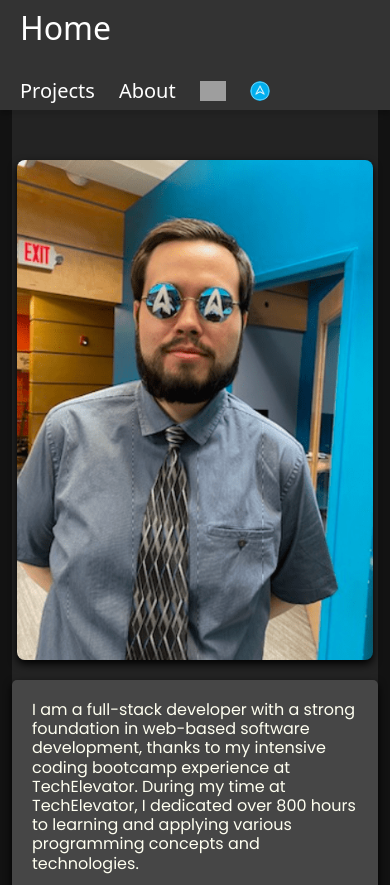
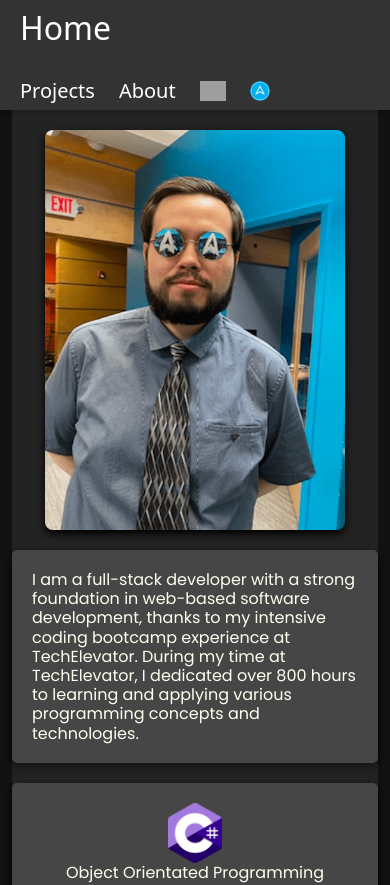
Before and after one commit to MoldyChip/portfolio-website, a React (Vite) app: page /about in a window 390 px wide. Shown: the top 885 px of the page. Built offline with nearby package versions, Linux system fonts and the light colour scheme; grey boxes are pictures that could not be loaded; the HTML template or start-up script is replaced by a standard one.

Commit message:
changed layout of about page

```diff
--- a/src/About/About.jsx
+++ b/src/About/About.jsx
@@ -4,7 +4,7 @@ import { jimmie, cSharp, javascript, vue, bootstrap, ssms, agile, git, vsCode, v
 
 export default function About() {
   return <>
-    <section >
+    <section className='about-container'>
       <div className='about-topcontainer'>
         <img className="about-portrait" src={jimmie}></img>
         <h1 className='about-card'>
--- a/src/index.css
+++ b/src/index.css
@@ -74,15 +74,15 @@ body {
 }
 
 .about-portrait {
-  max-width: 100%;
-  height: 700px;
+  width: 400px;
+  height: 500px;
   border-radius: 8px;
-  display: block;
   margin-top: 50px;
   box-shadow: 0 4px 8px 0 #000000;
   transition: 0.3s;
   background-color: #333;
-  margin-left: auto;
+  margin-left: 20px;
+  margin-right: 10px;
 }
 
 .site-title {
@@ -258,11 +258,12 @@ a {
 
 .about-topcontainer {
   color: #FFFFF0;
+  background-color: rgba(255, 255, 255, 0.07);
+  margin: auto;
+}
+
+.about-container {
   display: flex;
-  background-color: rgba(255, 255, 255, 0.07);
-  flex-wrap: wrap;
-  justify-content: flex-start;
-  align-items: flex-start;
 }
 
 .about-middlecontainer {
@@ -283,10 +284,11 @@ a {
   max-height: 550px;
   max-width: 600px;
   padding: 20px;
-  margin-top: 200px;
-  margin-left: auto;
-  margin-right: auto;
+  margin-top: 20px;
+  margin-left: 20px;
+  margin-right: 10px;
   font-family: 'Poppins';
+  font-size:larger;
 }
 
 .about-smallerCard {
@@ -299,7 +301,7 @@ a {
   max-width: 500px;
   padding: 20px;
   margin-top: 50px;
-  margin-left: 170px;
+  margin-left: a;
   margin-right: auto;
   font-family: 'Poppins';
   margin-bottom: 10px;
@@ -461,13 +463,13 @@ form button {
   }
 
   .about-portrait {
-    max-width: 100%;
-    height: 700px;
+    max-width: 500px;
+    height: 600px;
     border-radius: 8px;
     box-shadow: 0 4px 8px 0 #000000;
     transition: 0.3s;
     background-color: #333;
-    margin-left: 180px;
+    margin-left: 20px;
 
   }
 
@@ -480,19 +482,17 @@ form button {
     max-height: 550px;
     max-width: 600px;
     padding: 20px;
-    margin-left: 180px;
-    margin-right: auto;
+    margin-left: 20px;
+    margin-right: 20px;
     font-family: 'Poppins';
   }
 
   .about-topcontainer {
     color: #FFFFF0;
-    display: flex;
+
     background-color: rgba(255, 255, 255, 0.07);
-    flex-wrap: wrap;
-    justify-content: flex-start;
-    align-items: flex-start;
-    margin-right: 10px;
+
+
   }
 
   .about-middlecontainer {
@@ -518,16 +518,287 @@ form button {
   }
 }
 
+
+
+@media screen and (max-width: 1826px) {
+  .portrait {
+    height: 700px;
+    margin-left: 100px;
+    margin-right: auto;
+    margin-bottom: auto;
+  }
+
+  .personal-container {
+    margin-bottom: 400px;
+    margin-left: auto;
+    margin-right: auto;
+    margin-top: 50px;
+  }
+
+  .home-card {
+    margin-left: 300px;
+    margin-right: auto;
+    margin-top: 100px;
+  }
+
+  .portrait-container {
+    display: flex;
+
+  }
+
+  .personal-name {
+    font-size: 56px;
+  }
+
+  .portrait-card{
+    font-size: larger;
+    margin-top: 10px;
+    margin-left: auto;
+    margin-right: auto
+  }
+
+.about-portrait {
+  width: 100%;
+  height: 500px;
+  margin-left: 20px;
+  margin-right: auto;
+  margin-top: 50px;
+  margin-bottom: 20px;
+}
+
+.about-card {
+  padding: 20px;
+  font-size: medium;
+  margin-left: 20px;
+}
+
+.about-smallerCard {
+  margin-left: auto;
+  margin-right: auto;
+  margin-top: 20px;
+}
+
+.about-title {
+  font-size: medium;
+}
+
+.about-p {
+  font-size: small;
+}
+
+.software-icon {
+  max-width: 100%;
+  height: 60px;
+}
+
+body {
+  background-color: #121212;
+  width:auto
+}
+
+.project-container {
+  display: flex;
+  flex-wrap: wrap;
+  justify-content:flex-start;
+}
+
+.card {
+  margin-top: 20px;
+  margin-right:auto;
+  margin-left: auto;
+  margin-bottom: 20px;
+
+}
+
+.project-title {
+  font-size: x-large;
+}
+
+.project-p {
+  font-size: medium;
+}
+
+
+}
+
+@media screen and (max-width: 1633px) {
+  .portrait {
+    height: 500px;
+    margin-left: 20px;
+    margin-right: auto;
+    margin-bottom: auto;
+  }
+
+  .personal-container {
+    margin-bottom: 400px;
+    margin-left: auto;
+    margin-right: auto;
+    margin-top: 50px;
+  }
+
+  .home-card {
+    margin: auto;
+  }
+
+  .portrait-container {
+    display: flex;
+
+  }
+
+  .personal-title {
+    font-size: larger;
+  }
+
+  .personal-name {
+    font-size: xx-large;
+  }
+
+  .portrait-card{
+    font-size: larger;
+    margin-top: 10px;
+    margin-left: auto;
+    margin-right: auto
+  }
+
+  .about-topcontainer {
+    margin: 0px
+  }
+
+.about-portrait {
+  width: 400px;
+  height: 500px;
+  margin-left: 20px;
+  margin-right: auto;
+  margin-top: 50px;
+  margin-bottom: 20px;
+}
+
+.about-card {
+  padding: 20px;
+  font-size: medium;
+  margin-left: 20px;
+}
+
+.about-smallerCard {
+  margin-left: auto;
+  margin-right: auto;
+  margin-top: 20px;
+}
+
+.about-title {
+  font-size: medium;
+}
+
+.about-p {
+  font-size: small;
+}
+
+.software-icon {
+  max-width: 100%;
+  height: 60px;
+}
+
+body {
+  background-color: #121212;
+  width:auto
+}
+
+.project-container {
+  display: flex;
+  flex-wrap: wrap;
+  justify-content:flex-start;
+}
+
+.card {
+  margin-top: 20px;
+  margin-right:auto;
+  margin-left: auto;
+  margin-bottom: 20px;
+
+}
+
+.project-title {
+  font-size: x-large;
+}
+
+.project-p {
+  font-size: medium;
+}
+
+
+}
+
+@media screen and (max-width: 922px) {
+
+  .about-container {
+    display: flex;
+    flex-wrap: wrap;
+  }
+
+  .portrait {
+    height: 500px;
+    margin-left: auto;
+    margin-right: auto;
+    margin-bottom: auto;
+  }
+
+  .about-topcontainer {
+    margin: 0px;
+    padding: 0px;
+    width: 922px;
+  }
+
+  .about-portrait {
+    width: 300px;
+    height: 400px;
+    margin-left: 10px;
+    margin-right: 10px;
+    margin-top: 20px;
+    margin-bottom: auto;
+  }
+
+  .about-card {
+    margin-right: auto;
+    margin-left: auto;
+  }
+
+  .personal-container {
+    margin-bottom: 10px;
+    margin-left: auto;
+    margin-right: auto;
+    margin-top: 50px;
+  }
+
+  .home-card {
+    margin: auto;
+  }
+
+  .portrait-container {
+    display: flex;
+    flex-wrap: wrap;
+    justify-content: center;
+  }
+
+  .contact-form {
+    width: auto;
+  }
+}
+
 @media screen and (max-width: 844px) {
   .nav {
     gap: 1rem;
   }
 
+.about-container {
+  display: flex;
+  flex-wrap: wrap;
+}
+
 .about-portrait {
-  max-width: 100%;
+  width: 300px;
   height: 400px;
-  margin-left: auto;
-  margin-right: auto;
+  margin-left: 10px;
+  margin-right: 10px;
   margin-top: 20px;
   margin-bottom: auto;
 }
@@ -584,243 +855,13 @@ body {
 }
 }
 
-@media screen and (max-width: 1633px) {
-  .portrait {
-    height: 500px;
-    margin-left: 20px;
-    margin-right: auto;
-    margin-bottom: auto;
-  }
-
-  .personal-container {
-    margin-bottom: 400px;
-    margin-left: auto;
-    margin-right: auto;
-    margin-top: 50px;
-  }
-
-  .home-card {
-    margin: auto;
-  }
-
-  .portrait-container {
-    display: flex;
-
-  }
-
-  .personal-title {
-    font-size: larger;
-  }
-
-  .personal-name {
-    font-size: xx-large;
-  }
-
-  .portrait-card{
-    font-size: larger;
-    margin-top: 10px;
-    margin-left: auto;
-    margin-right: auto
-  }
-
-.about-portrait {
-  max-width: 100%;
-  height: 500px;
-  margin-left: auto;
-  margin-right: auto;
-  margin-top: 50px;
-  margin-bottom: 20px;
-}
-
-.about-card {
-  padding: 20px;
-  font-size: medium;
-  margin: auto;
-}
-
-.about-smallerCard {
-  margin-left: auto;
-  margin-right: auto;
-  margin-top: 20px;
-}
-
-.about-title {
-  font-size: medium;
-}
-
-.about-p {
-  font-size: small;
-}
-
-.software-icon {
-  max-width: 100%;
-  height: 60px;
-}
-
-body {
-  background-color: #121212;
-  width:auto
-}
-
-.project-container {
-  display: flex;
-  flex-wrap: wrap;
-  justify-content:flex-start;
-}
-
-.card {
-  margin-top: 20px;
-  margin-right:auto;
-  margin-left: auto;
-  margin-bottom: 20px;
-
-}
-
-.project-title {
-  font-size: x-large;
-}
-
-.project-p {
-  font-size: medium;
-}
-
-
-}
-
-@media screen and (max-width: 1826px) {
-  .portrait {
-    height: 700px;
-    margin-left: 100px;
-    margin-right: auto;
-    margin-bottom: auto;
-  }
-
-  .personal-container {
-    margin-bottom: 400px;
-    margin-left: auto;
-    margin-right: auto;
-    margin-top: 50px;
-  }
-
-  .home-card {
-    margin-left: 300px;
-    margin-right: auto;
-    margin-top: 100px;
-  }
-
-  .portrait-container {
-    display: flex;
-
-  }
-
-  .personal-name {
-    font-size: 56px;
-  }
-
-  .portrait-card{
-    font-size: larger;
-    margin-top: 10px;
-    margin-left: auto;
-    margin-right: auto
-  }
-
-.about-portrait {
-  max-width: 100%;
-  height: 500px;
-  margin-left: auto;
-  margin-right: auto;
-  margin-top: 50px;
-  margin-bottom: 20px;
-}
-
-.about-card {
-  padding: 20px;
-  font-size: medium;
-  margin: auto;
-}
-
-.about-smallerCard {
-  margin-left: auto;
-  margin-right: auto;
-  margin-top: 20px;
-}
-
-.about-title {
-  font-size: medium;
-}
-
-.about-p {
-  font-size: small;
-}
-
-.software-icon {
-  max-width: 100%;
-  height: 60px;
-}
-
-body {
-  background-color: #121212;
-  width:auto
-}
-
-.project-container {
-  display: flex;
-  flex-wrap: wrap;
-  justify-content:flex-start;
-}
-
-.card {
-  margin-top: 20px;
-  margin-right:auto;
-  margin-left: auto;
-  margin-bottom: 20px;
-
-}
-
-.project-title {
-  font-size: x-large;
-}
-
-.project-p {
-  font-size: medium;
-}
-
-
-}
-
-@media screen and (max-width: 912px) {
-  .portrait {
-    height: 500px;
-    margin-left: auto;
-    margin-right: auto;
-    margin-bottom: auto;
-  }
-
-  .personal-container {
-    margin-bottom: 10px;
-    margin-left: auto;
-    margin-right: auto;
-    margin-top: 50px;
-  }
-
-  .home-card {
-    margin: auto;
-  }
-
-  .portrait-container {
-    display: flex;
-    flex-wrap: wrap;
-    justify-content: center;
-  }
-
-  .contact-form {
-    width: auto;
-  }
-}
-
 @media screen and (max-width: 280px)  {
   .portrait {
     height: 300px;
+  }
+
+  .software-icon {
+    height: 40px;
   }
 
   .personal-container{
@@ -843,10 +884,12 @@ body {
   }
 
   .about-portrait {
-    height: 400px;
+    height: 300px;
+    width: 200px;
     margin-top: 20px;
-    margin-bottom: 20px;
+    margin-bottom: auto;
   }
+
   .nav {
     gap: 0.1rem;
     padding: 0%;
```
